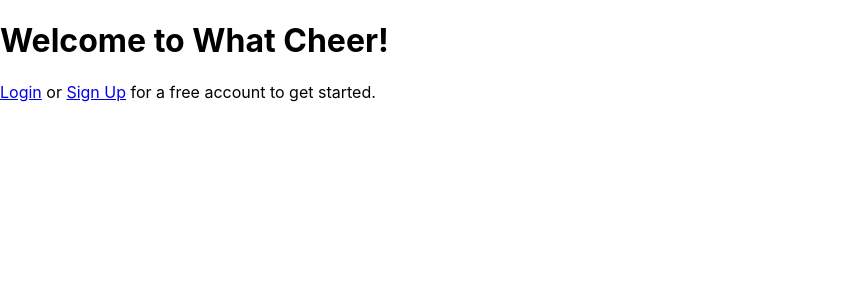
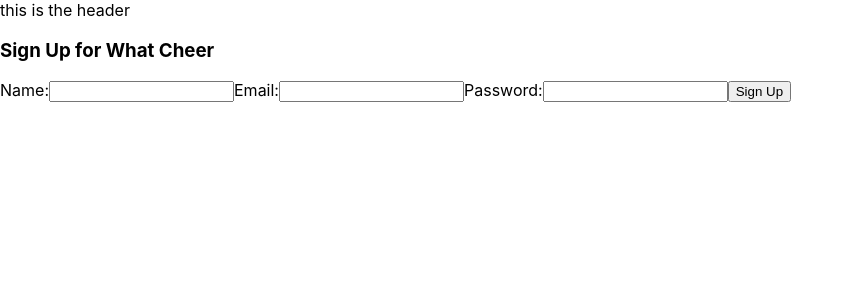
Before and after one commit to aafmisra/what-cheer-frontend, a React (Create React App) app: page /signup in a window 1280 px wide. Shown: the top 300 px of the page, without its empty margins (0-854 px from the left). Built offline with nearby package versions, Linux system fonts and the light colour scheme.

Commit message:
account creation
set up AuthForm, Signin, and Signup components
added switches and routes to App

```diff
--- a/src/App.js
+++ b/src/App.js
@@ -1,6 +1,11 @@
 import React, { useState } from 'react';
 import { UserContext } from './UserContext';
+import { Switch, Route, Redirect } from 'react-router-dom';
+import Header from './components/Header';
 import Home from './components/Home';
+import New from './components/New';
+import SignIn from './components/Signin';
+import SignUp from './components/Signup';
 
 function App() {
   const [user, setUser] = useState(null);
@@ -8,7 +13,27 @@
   return (
     <div className="App">
       <UserContext.Provider value={{ user, setUser }}>
-        <Home />
+        <Header />
+        <main>
+          <Switch>
+            <Route path="/signup" component={SignUp} />
+            <Route path="/signin" component={SignIn} />
+            <Route exact path="/" component={Home} />
+            <Route
+              exact
+              path="/new"
+              render={props => {
+                if (user) {
+                  return <New {...props} />;
+                } else {
+                  return <Redirect to="/" />;
+                }
+              }}
+            />
+            {/* <Route exact path='/books/:id'/> */}
+          </Switch>
+        </main>
+        <footer></footer>
       </UserContext.Provider>
     </div>
   );
--- a/src/components/AuthForm.js
+++ b/src/components/AuthForm.js
@@ -0,0 +1,47 @@
+import React from 'react';
+import { useLocation } from 'react-router-dom';
+
+function AuthForm({ credentials, handleChange, handleSubmit }) {
+  const location = useLocation();
+
+  return (
+    <form onSubmit={handleSubmit}>
+      {location.pathname === '/signup' && (
+        <>
+          <label htmlFor="name">Name:</label>
+          <input
+            name="name"
+            value={credentials.name}
+            onChange={handleChange}
+            id="name"
+            type="text"
+            required
+          ></input>
+        </>
+      )}
+      <label htmlFor="email">Email:</label>
+      <input
+        name="email"
+        value={credentials.email}
+        onChange={handleChange}
+        id="email"
+        type="email"
+        required
+      ></input>
+      <label htmlFor="password">Password:</label>
+      <input
+        name="password"
+        value={credentials.password}
+        onChange={handleChange}
+        id="password"
+        type="password"
+        required
+      ></input>
+      <button type="submit">
+        {location.pathname === '/signin' ? 'Sign In' : 'Sign Up'}
+      </button>
+    </form>
+  );
+}
+
+export default AuthForm;
--- a/src/components/Header.js
+++ b/src/components/Header.js
@@ -0,0 +1,11 @@
+import React from 'react'
+
+function Header() {
+    return (
+        <div>
+            this is the header
+        </div>
+    )
+}
+
+export default Header
--- a/src/components/Signin.js
+++ b/src/components/Signin.js
@@ -0,0 +1,54 @@
+import React, { useState, useContext } from 'react';
+import { Redirect } from 'react-router-dom';
+import AuthForm from './AuthForm';
+import { UserContext } from '../UserContext';
+import { APIURL } from '../config';
+
+function SignIn(props) {
+  const { user, setUser } = useContext(UserContext);
+  const { state: historyState } = props.history.location;
+  const initialState = {
+    name: historyState ? historyState.name : '',
+    email: historyState ? historyState.email : '',
+    password: historyState ? historyState.password : ''
+  };
+  const url = `${APIURL}/api/token`;
+  const [credentials, setCredentials] = useState(initialState);
+  const [error, setError] = useState(false);
+  const handleChange = event => {
+    setCredentials({ ...credentials, [event.target.name]: event.target.value });
+  };
+  const handleSubmit = event => {
+    event.preventDefault();
+    fetch(url, {
+      method: 'POST',
+      headers: {
+        'content-type': 'application/json'
+      },
+      body: JSON.stringify(credentials)
+    })
+      .then(res => res.json())
+      .then(setUser)
+      .catch(setError);
+  };
+  if (user) {
+    return <Redirect to="/" />;
+  }
+  return (
+    <div>
+      <h3>Sign In</h3>
+      {historyState && <h4>We're grateful that you signed up today! Please login.</h4>}
+      {error && (
+        <h4 onClick={() => setError(false)}>
+          Oops, something went wrong. Please try again!
+        </h4>
+      )}
+      <AuthForm
+        credentials={credentials}
+        handleChange={handleChange}
+        handleSubmit={handleSubmit}
+      />
+    </div>
+  );
+}
+export default SignIn;
--- a/src/components/Signup.js
+++ b/src/components/Signup.js
@@ -0,0 +1,59 @@
+import React, { useState } from 'react';
+import { Redirect } from 'react-router-dom';
+import AuthForm from './AuthForm';
+import { APIURL } from '../config';
+
+function Signup() {
+  const initialState = {
+    name: '',
+    email: '',
+    password: ''
+  };
+  const url = `${APIURL}/signup`;
+  const [credentials, setCredentials] = useState(initialState);
+  const [redirect, setRedirect] = useState(null);
+  const [error, setError] = useState(false);
+  const handleChange = event => {
+    setCredentials({ ...credentials, [event.target.name]: event.target.value });
+  };
+  const handleSubmit = event => {
+    event.preventDefault();
+    fetch(url, {
+      method: 'POST',
+      headers: {
+        'content-type': 'application/json'
+      },
+      body: JSON.stringify(credentials)
+    })
+      .then(res => res.json())
+      .then(setRedirect)
+      .catch(setError);
+  };
+  if (redirect) {
+    return (
+      <Redirect
+        to={{
+          pathname: '/signin',
+          state: credentials
+        }}
+      />
+    );
+  }
+  return (
+    <div>
+      <h3>Sign Up for What Cheer</h3>
+      {error && (
+        <h4 onClick={setError(false)}>
+          Oops, something went wrong. Please try again!
+        </h4>
+      )}
+      <AuthForm
+        credentials={credentials}
+        handleChange={handleChange}
+        handleSubmit={handleSubmit}
+      />
+    </div>
+  );
+}
+
+export default Signup;
```
